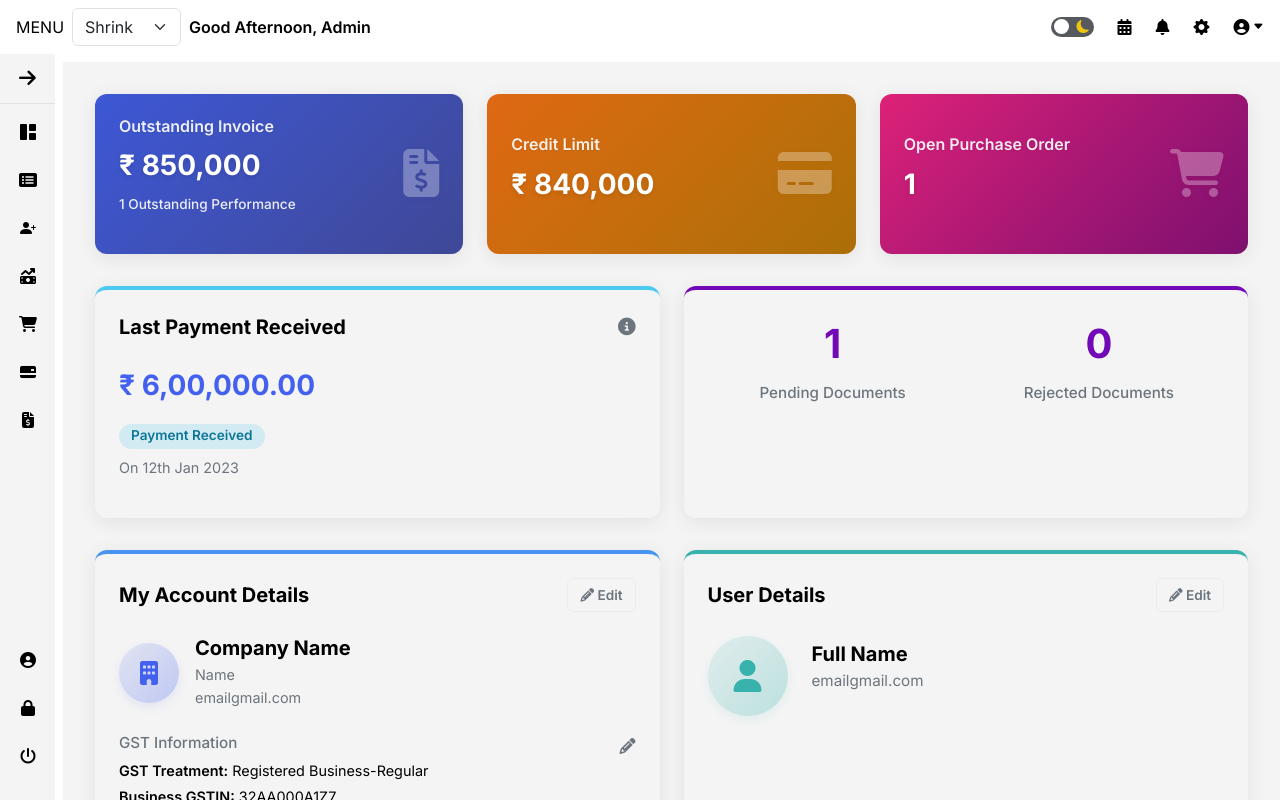
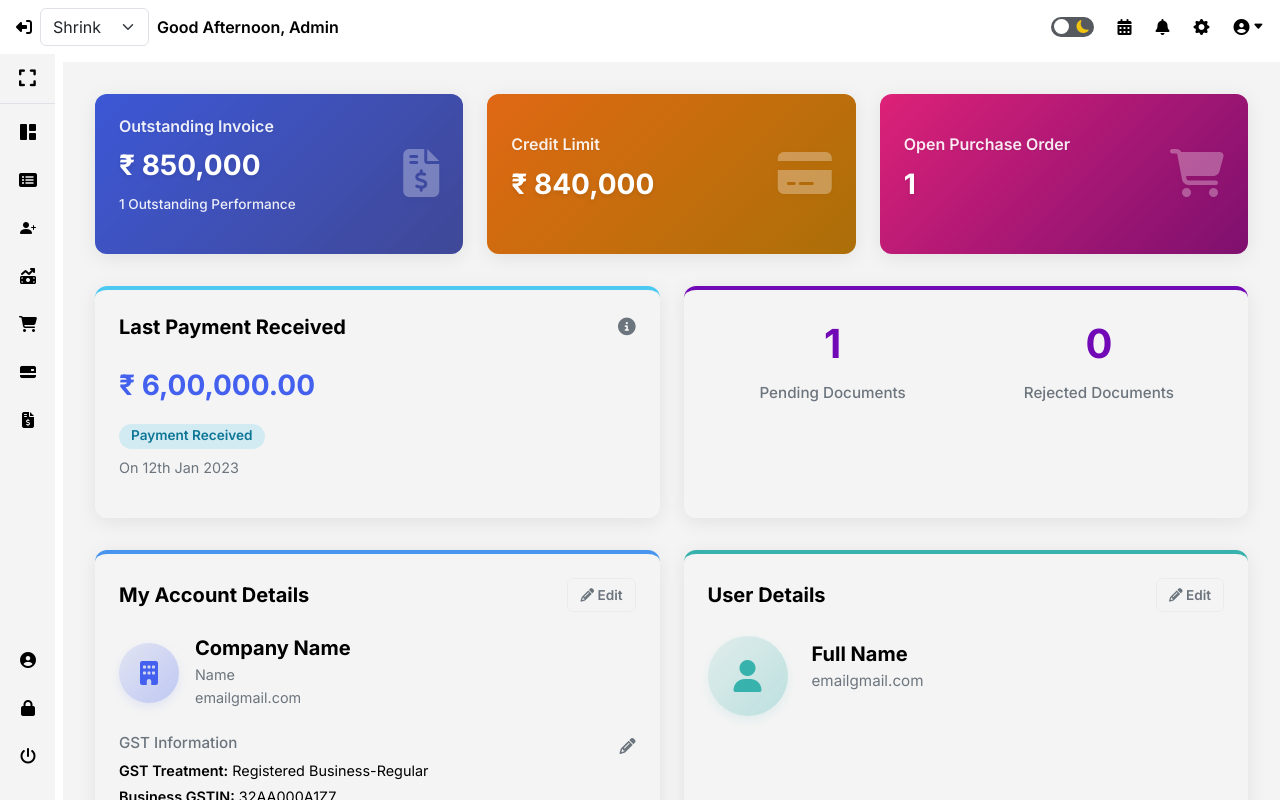
Before and after one commit to Gaurav-Nathh/Vendor-Portal, an Angular app: page /vendor in a window 1280 px wide. Built offline with nearby package versions, Linux system fonts and the light colour scheme; sample sign-in values are in the browser's storage.

Commit message:
NavBar button Change

```diff
--- a/src/app/layout/navbar/navbar.component.html
+++ b/src/app/layout/navbar/navbar.component.html
@@ -1,7 +1,17 @@
 <nav id="nav">
   <section class="d-flex justify-content-between align-items-center py-2 px-3">
     <div class="d-flex align-items-center gap-2">
-      <button (click)="toggleSidebar()" class="btn-mnu">MENU</button>
+      <!-- <button (click)="toggleSidebar()" class="btn-mnu">MENU</button> -->
+
+      <button
+        (click)="toggleSidebar()"
+        class="sideMenu-toggler"
+        type="button"
+        [attr.aria-expanded]="isSidebarVisible"
+      >
+        <i class="fa-solid fa-right-from-bracket"></i>
+      </button>
+
       <div class="form-group">
         <select
           id="sidebarMode"
--- a/src/app/layout/navbar/navbar.component.scss
+++ b/src/app/layout/navbar/navbar.component.scss
@@ -80,6 +80,16 @@
   }
 }
 
+.sideMenu-toggler {
+  background-color: transparent;
+  transition: rotate 0.3s ease-in-out;
+  rotate: -180deg;
+
+  &[aria-expanded="false"] {
+    rotate: 0deg;
+  }
+}
+
 #navcollapse {
   @media (min-width: 768px) {
     display: none;
--- a/src/app/layout/navbar/navbar.component.ts
+++ b/src/app/layout/navbar/navbar.component.ts
@@ -38,9 +38,9 @@ export class NavbarComponent implements OnInit {
 
   ngOnInit(): void {
     this.userType = this.userService.getUserType();
-    this.sidebarService.sidebarVisible$.subscribe(visible => {
+    this.sidebarService.sidebarVisible$.subscribe((visible) => {
       this.isSidebarVisible = visible;
-    })
+    });
     const hour = new Date().getHours();
 
     if (hour < 12) {
--- a/src/app/layout/sidebar/sidebar.component.html
+++ b/src/app/layout/sidebar/sidebar.component.html
@@ -15,7 +15,7 @@
     >
       <i
         class="fa-solid"
-        [ngClass]="isOpen ? 'fa-arrow-left' : 'fa-arrow-right'"
+        [ngClass]="isOpen ? 'fa-solid fa-compress' : 'fa-solid fa-expand'"
       ></i>
     </button>
   </div>
```
